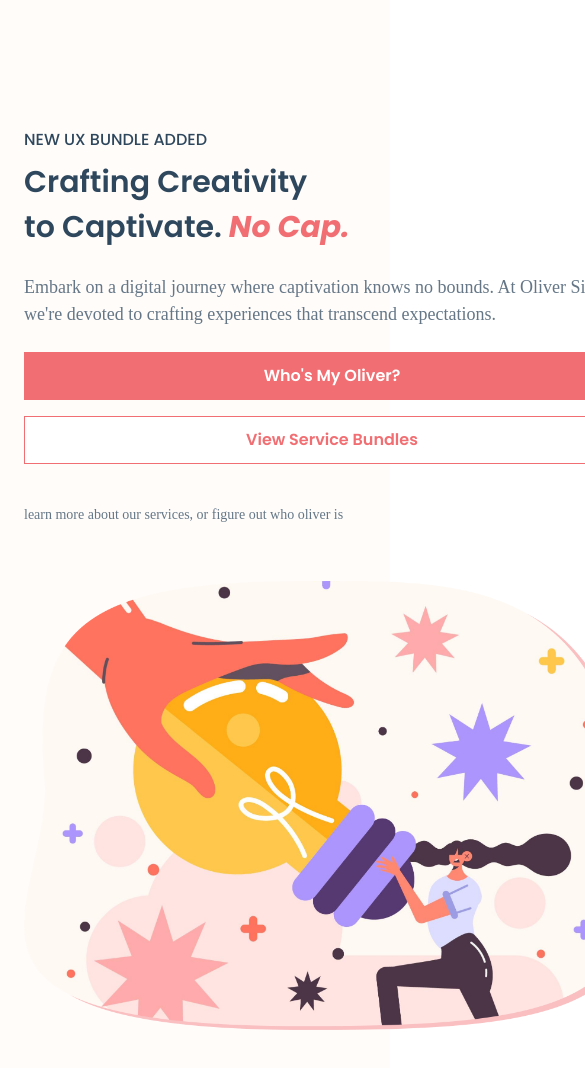
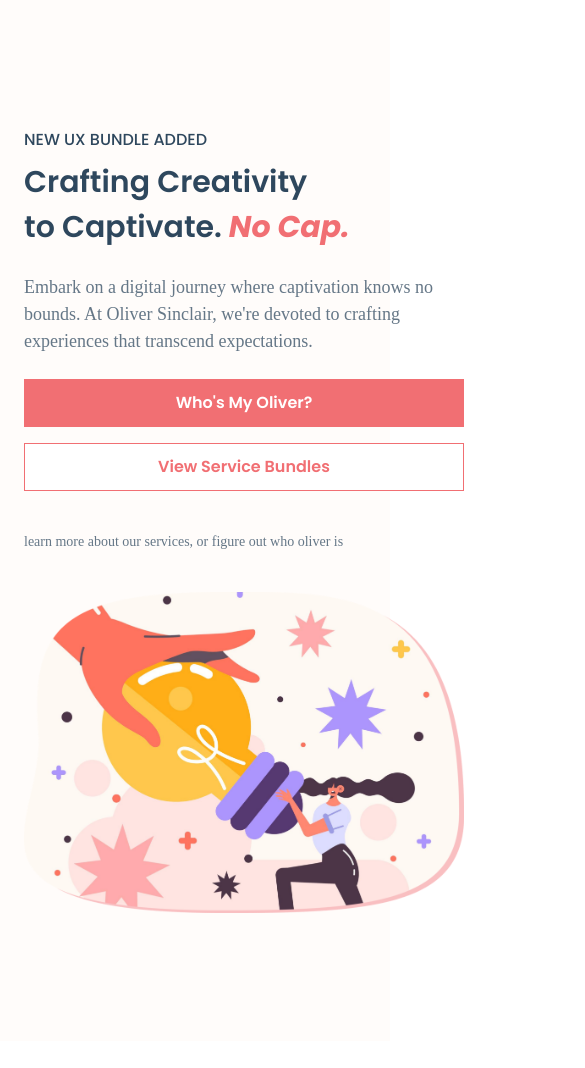
Before and after one commit to shuvamshr/oliver-sinclair, a React (Vite) app: page / in a window 390 px wide. Shown: the top 1068 px of the page, 585 px wide, since content can reach past the window. After the commit the page ends 1041 px from the top, so only its background shows below. Built offline with nearby package versions, Linux system fonts and the light colour scheme.

Commit message:
update: responsive image fix

```diff
--- a/src/pages/Home/index.jsx
+++ b/src/pages/Home/index.jsx
@@ -7,7 +7,7 @@ export default function () {
     <>
       <div className="container-fluid bg-red-100">
         <div className="container mx-auto lg:px-0 px-6 py-32">
-          <div className="grid grid-cols-12 lg:gap-0 gap-14">
+          <div className="grid grid-cols-12 lg:gap-0 gap-10">
             <div className="lg:col-span-6 lg:gap-10 col-span-12 gap-6 flex flex-col">
               <div className="flex flex-col gap-2">
                 <Typography type="head-res-lg-medium">
@@ -42,8 +42,8 @@ export default function () {
               </div>
             </div>
 
-            <div className="lg:col-start-8 lg:col-span-5 lg:gap-10 col-span-12 gap-6 flex flex-col">
-              <img src={CreativityImg} alt="" />
+            <div className="lg:col-start-8 lg:col-span-5 lg:gap-10 col-span-12 gap-6">
+              <img src={CreativityImg} className="w-fit" alt="" />
             </div>
           </div>
         </div>
```
